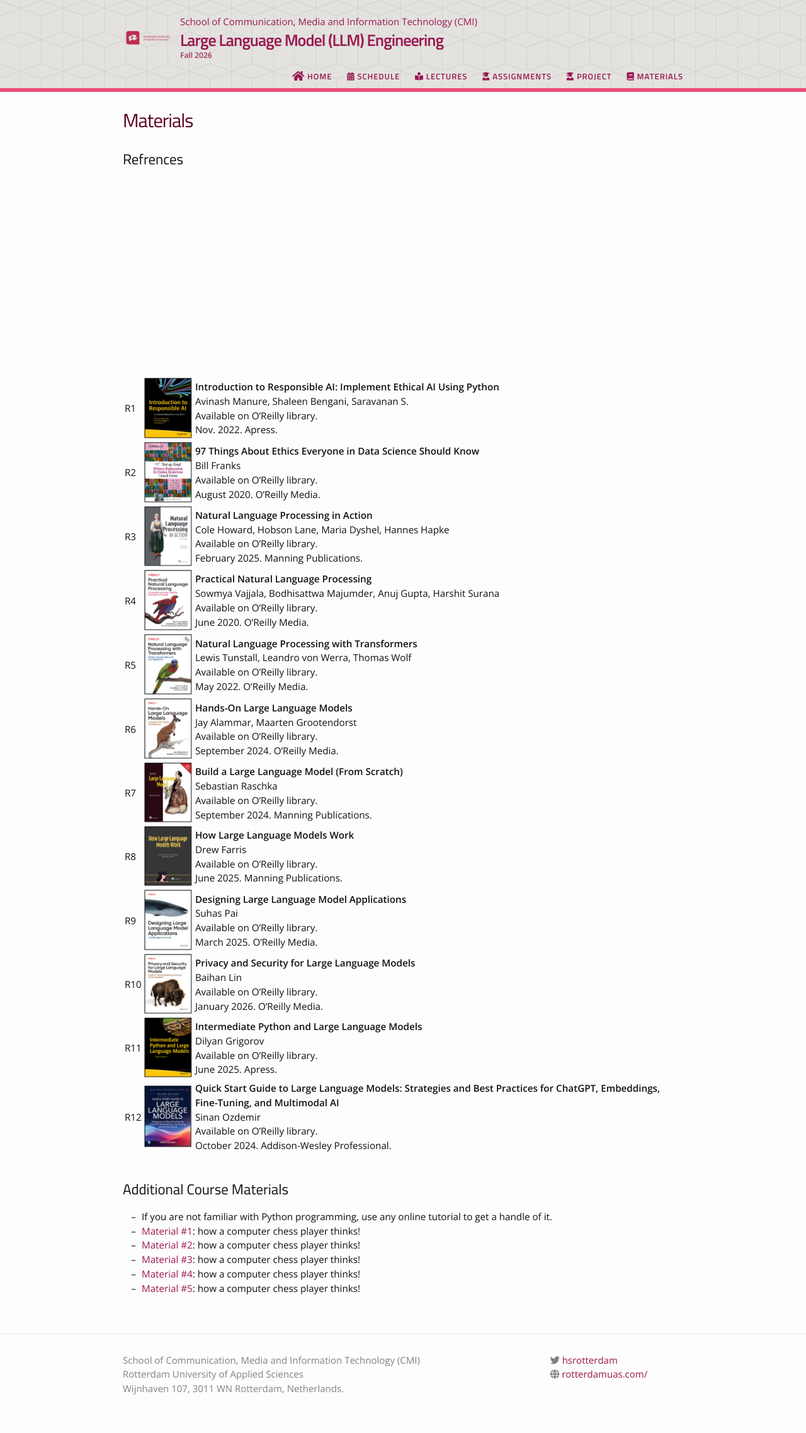
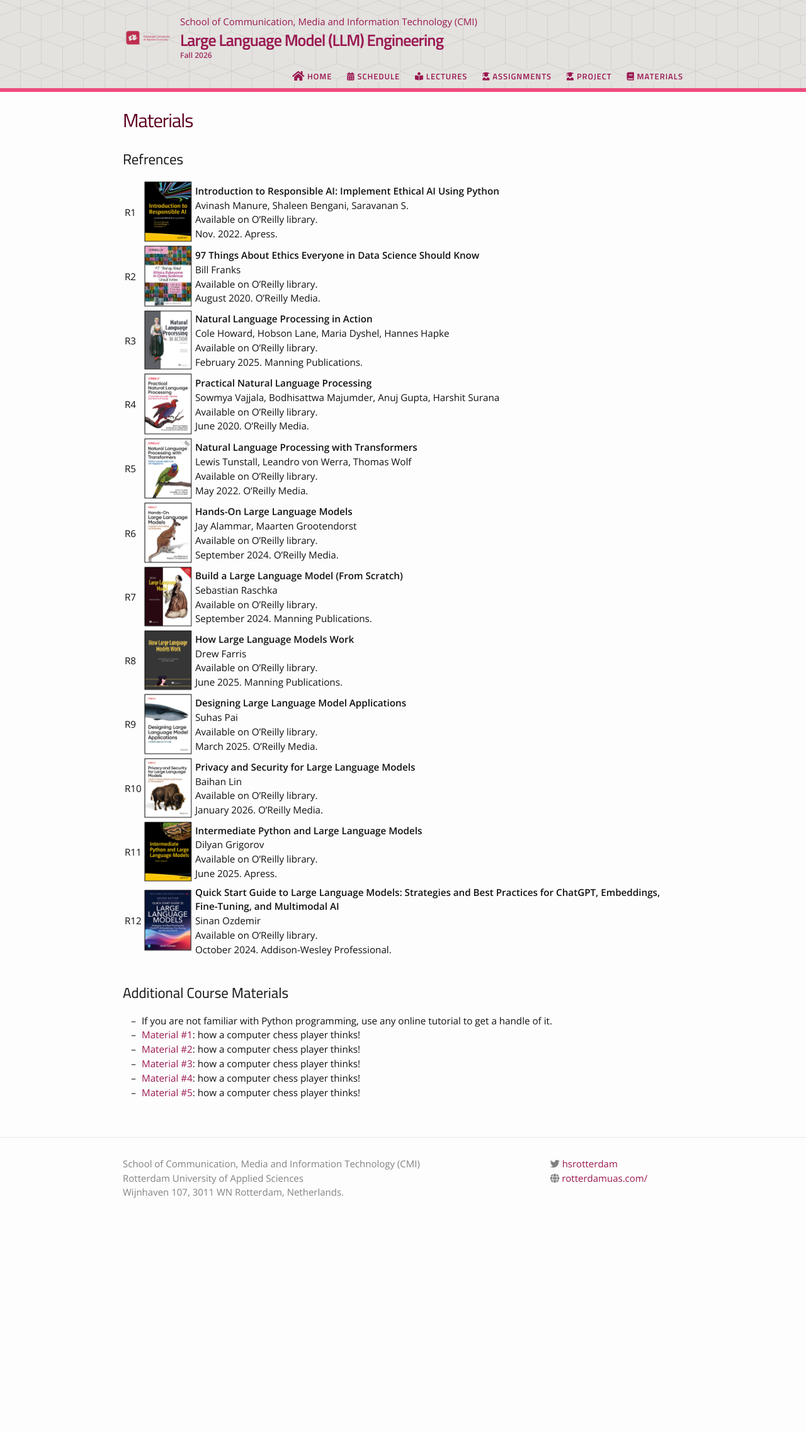
Before and after one commit to BabakBasharirad/llm-engineering, a Jekyll site: the page built from materials.md, in a window 1280 px wide. Shown: the whole page at 63% size. Built offline with Jekyll 4.4.1, drawn with Linux system fonts in a browser that asks for light colours; nearby versions of some CDN libraries; after the commit the page ends 1965 px from its top, so only the background shows below that.

Commit message:
Update materials.md

```diff
--- a/materials.md
+++ b/materials.md
@@ -4,10 +4,7 @@ title: Materials
 permalink: /materials/
 ---
 
-
 ## Refrences
-
-<br>
 <table>
 {% for book in site.data.readings %}
   <tr>
@@ -17,10 +14,9 @@ permalink: /materials/
       <strong>{{ book.title }}</strong><br>
       {{ book.authors }}<br>
       Available on {{ book.library }}.<br>
-      {{ book.year }}. {{ book.publisher }}.
+      {{ book.year }}. {{ book.publisher }}.<br>
     </td>
   </tr>
-  <br>
 {% endfor %}
 </table>
 
```
